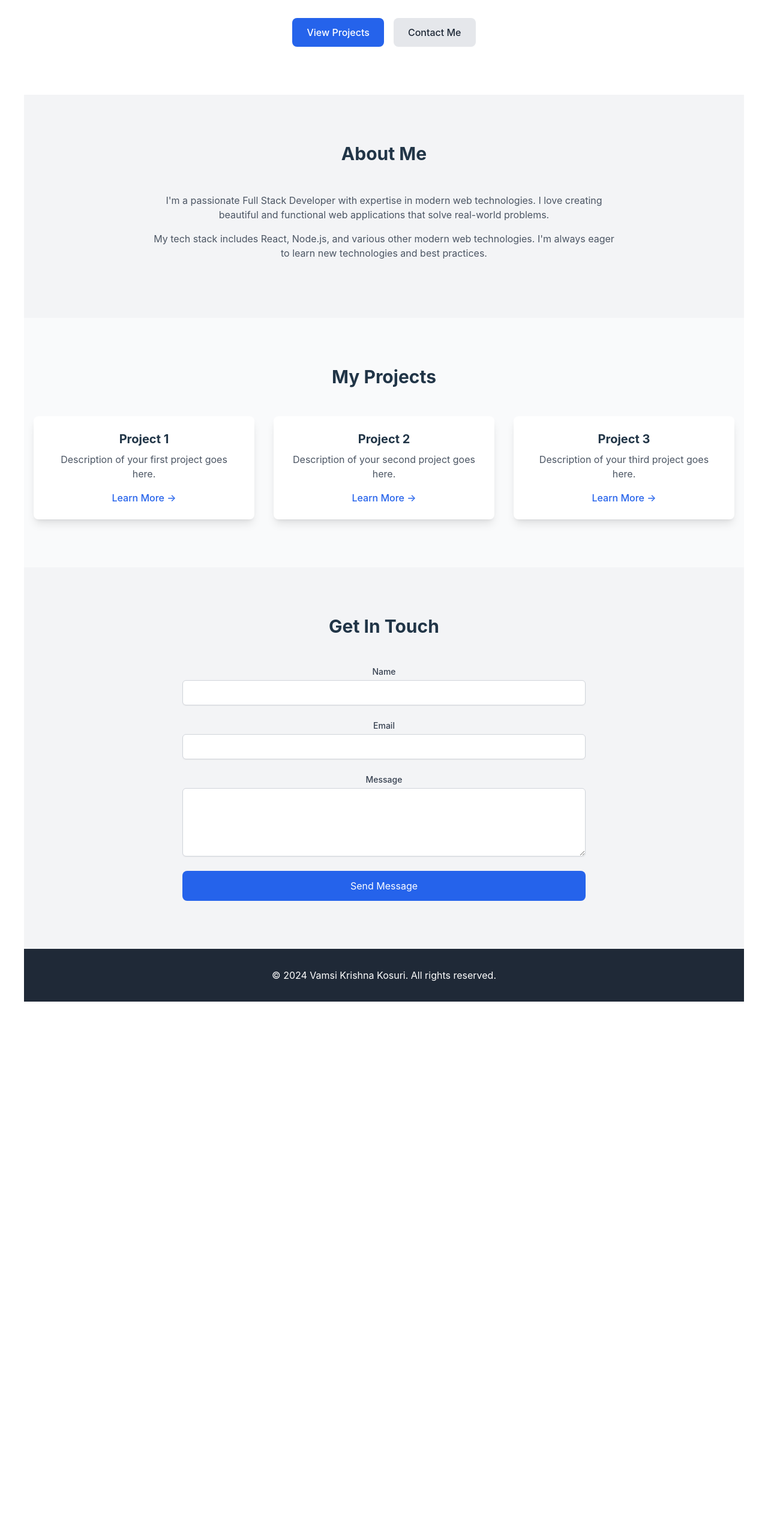
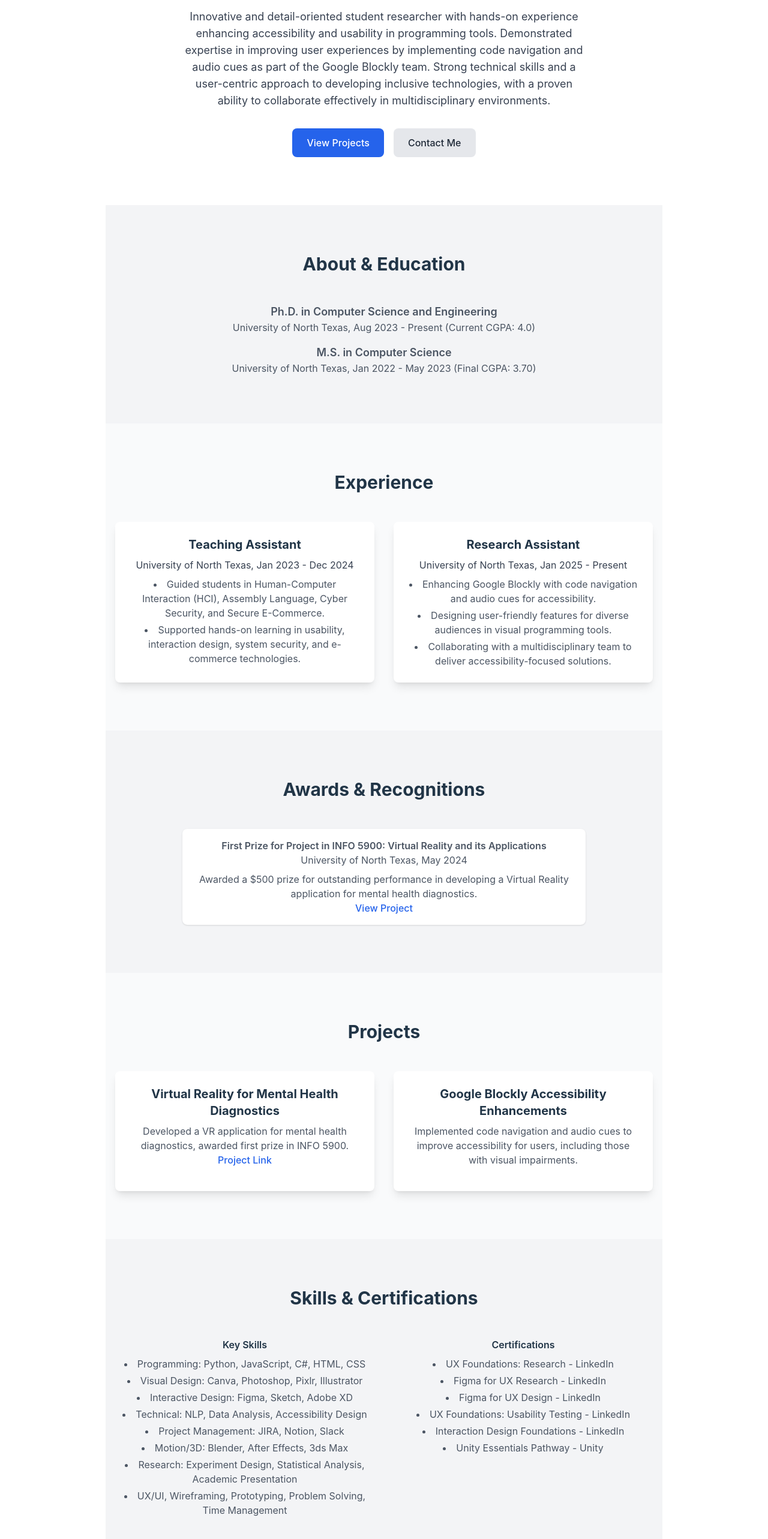
Before and after one commit to vamsikrishnakosuri/-vamsi-portfolio, a React (Vite) app: page / in a window 1280 px wide. Shown: the part 206-2772 px from the top of the page at 60% size. Before the commit the page ends 1908 px from the top, so only its background shows below. Built offline with nearby package versions, Linux system fonts and the light colour scheme.

Commit message:
feat: full portfolio update with resume, experience, skills, and projects

```diff
--- a/src/App.jsx
+++ b/src/App.jsx
@@ -1,5 +1,4 @@
-import { useState } from 'react'
-import './App.css'
+import './App.css';
 
 function App() {
   return (
@@ -9,7 +8,10 @@ function App() {
         <div className="container mx-auto px-4">
           <div className="text-center">
             <h1 className="text-5xl font-bold text-gray-900 mb-4">Vamsi Krishna Kosuri</h1>
-            <p className="text-xl text-gray-600 mb-8">Full Stack Developer</p>
+            <p className="text-xl text-gray-600 mb-4">Ph.D. Student &amp; Research Assistant, University of North Texas</p>
+            <p className="text-lg text-gray-700 max-w-2xl mx-auto mb-8">
+              Innovative and detail-oriented student researcher with hands-on experience enhancing accessibility and usability in programming tools. Demonstrated expertise in improving user experiences by implementing code navigation and audio cues as part of the Google Blockly team. Strong technical skills and a user-centric approach to developing inclusive technologies, with a proven ability to collaborate effectively in multidisciplinary environments.
+            </p>
             <div className="flex justify-center gap-4">
               <a href="#projects" className="bg-blue-600 text-white px-6 py-3 rounded-lg hover:bg-blue-700 transition">View Projects</a>
               <a href="#contact" className="bg-gray-200 text-gray-800 px-6 py-3 rounded-lg hover:bg-gray-300 transition">Contact Me</a>
@@ -18,19 +20,60 @@ function App() {
         </div>
       </section>
 
-      {/* About Section */}
+      {/* About & Education Section */}
       <section id="about" className="py-20">
         <div className="container mx-auto px-4">
-          <h2 className="text-3xl font-bold text-center mb-12">About Me</h2>
-          <div className="max-w-3xl mx-auto text-gray-600">
-            <p className="mb-4">
-              I'm a passionate Full Stack Developer with expertise in modern web technologies.
-              I love creating beautiful and functional web applications that solve real-world problems.
-            </p>
-            <p className="mb-4">
-              My tech stack includes React, Node.js, and various other modern web technologies.
-              I'm always eager to learn new technologies and best practices.
-            </p>
+          <h2 className="text-3xl font-bold text-center mb-12">About & Education</h2>
+          <div className="max-w-3xl mx-auto text-gray-600 space-y-4">
+            <div>
+              <h3 className="font-semibold text-lg">Ph.D. in Computer Science and Engineering</h3>
+              <p>University of North Texas, Aug 2023 - Present (Current CGPA: 4.0)</p>
+            </div>
+            <div>
+              <h3 className="font-semibold text-lg">M.S. in Computer Science</h3>
+              <p>University of North Texas, Jan 2022 - May 2023 (Final CGPA: 3.70)</p>
+            </div>
+          </div>
+        </div>
+      </section>
+
+      {/* Experience Section */}
+      <section id="experience" className="py-20 bg-gray-50">
+        <div className="container mx-auto px-4">
+          <h2 className="text-3xl font-bold text-center mb-12">Experience</h2>
+          <div className="max-w-4xl mx-auto grid md:grid-cols-2 gap-8">
+            <div className="bg-white rounded-lg shadow-lg p-6">
+              <h3 className="font-bold text-xl mb-2">Teaching Assistant</h3>
+              <p className="text-gray-700 mb-2">University of North Texas, Jan 2023 - Dec 2024</p>
+              <ul className="list-disc list-inside text-gray-600 space-y-1">
+                <li>Guided students in Human-Computer Interaction (HCI), Assembly Language, Cyber Security, and Secure E-Commerce.</li>
+                <li>Supported hands-on learning in usability, interaction design, system security, and e-commerce technologies.</li>
+              </ul>
+            </div>
+            <div className="bg-white rounded-lg shadow-lg p-6">
+              <h3 className="font-bold text-xl mb-2">Research Assistant</h3>
+              <p className="text-gray-700 mb-2">University of North Texas, Jan 2025 - Present</p>
+              <ul className="list-disc list-inside text-gray-600 space-y-1">
+                <li>Enhancing Google Blockly with code navigation and audio cues for accessibility.</li>
+                <li>Designing user-friendly features for diverse audiences in visual programming tools.</li>
+                <li>Collaborating with a multidisciplinary team to deliver accessibility-focused solutions.</li>
+              </ul>
+            </div>
+          </div>
+        </div>
+      </section>
+
+      {/* Awards & Recognitions */}
+      <section id="awards" className="py-20">
+        <div className="container mx-auto px-4">
+          <h2 className="text-3xl font-bold text-center mb-12">Awards & Recognitions</h2>
+          <div className="max-w-2xl mx-auto text-gray-600 space-y-4">
+            <div className="bg-white rounded-lg shadow p-4">
+              <h3 className="font-semibold">First Prize for Project in INFO 5900: Virtual Reality and its Applications</h3>
+              <p>University of North Texas, May 2024</p>
+              <p className="mt-2">Awarded a $500 prize for outstanding performance in developing a Virtual Reality application for mental health diagnostics.</p>
+              <a href="https://ssharma.ci.unt.edu/vrgroupprojects2024" target="_blank" rel="noopener noreferrer" className="text-blue-600 hover:underline">View Project</a>
+            </div>
           </div>
         </div>
       </section>
@@ -38,33 +81,73 @@ function App() {
       {/* Projects Section */}
       <section id="projects" className="py-20 bg-gray-50">
         <div className="container mx-auto px-4">
-          <h2 className="text-3xl font-bold text-center mb-12">My Projects</h2>
-          <div className="grid grid-cols-1 md:grid-cols-2 lg:grid-cols-3 gap-8">
-            {/* Project Card 1 */}
-            <div className="bg-white rounded-lg shadow-lg overflow-hidden">
-              <div className="p-6">
-                <h3 className="text-xl font-bold mb-2">Project 1</h3>
-                <p className="text-gray-600 mb-4">Description of your first project goes here.</p>
-                <a href="#" className="text-blue-600 hover:text-blue-800">Learn More →</a>
-              </div>
+          <h2 className="text-3xl font-bold text-center mb-12">Projects</h2>
+          <div className="grid grid-cols-1 md:grid-cols-2 gap-8 max-w-4xl mx-auto">
+            <div className="bg-white rounded-lg shadow-lg p-6">
+              <h3 className="text-xl font-bold mb-2">Virtual Reality for Mental Health Diagnostics</h3>
+              <p className="text-gray-600 mb-4">Developed a VR application for mental health diagnostics, awarded first prize in INFO 5900. <a href="https://ssharma.ci.unt.edu/vrgroupprojects2024" className="text-blue-600 hover:underline" target="_blank" rel="noopener noreferrer">Project Link</a></p>
             </div>
+            <div className="bg-white rounded-lg shadow-lg p-6">
+              <h3 className="text-xl font-bold mb-2">Google Blockly Accessibility Enhancements</h3>
+              <p className="text-gray-600 mb-4">Implemented code navigation and audio cues to improve accessibility for users, including those with visual impairments.</p>
+            </div>
+          </div>
+        </div>
+      </section>
 
-            {/* Project Card 2 */}
-            <div className="bg-white rounded-lg shadow-lg overflow-hidden">
-              <div className="p-6">
-                <h3 className="text-xl font-bold mb-2">Project 2</h3>
-                <p className="text-gray-600 mb-4">Description of your second project goes here.</p>
-                <a href="#" className="text-blue-600 hover:text-blue-800">Learn More →</a>
-              </div>
+      {/* Skills & Certifications */}
+      <section id="skills" className="py-20">
+        <div className="container mx-auto px-4">
+          <h2 className="text-3xl font-bold text-center mb-12">Skills & Certifications</h2>
+          <div className="max-w-4xl mx-auto grid md:grid-cols-2 gap-8">
+            <div>
+              <h3 className="font-semibold mb-2">Key Skills</h3>
+              <ul className="list-disc list-inside text-gray-600 space-y-1">
+                <li>Programming: Python, JavaScript, C#, HTML, CSS</li>
+                <li>Visual Design: Canva, Photoshop, Pixlr, Illustrator</li>
+                <li>Interactive Design: Figma, Sketch, Adobe XD</li>
+                <li>Technical: NLP, Data Analysis, Accessibility Design</li>
+                <li>Project Management: JIRA, Notion, Slack</li>
+                <li>Motion/3D: Blender, After Effects, 3ds Max</li>
+                <li>Research: Experiment Design, Statistical Analysis, Academic Presentation</li>
+                <li>UX/UI, Wireframing, Prototyping, Problem Solving, Time Management</li>
+              </ul>
             </div>
+            <div>
+              <h3 className="font-semibold mb-2">Certifications</h3>
+              <ul className="list-disc list-inside text-gray-600 space-y-1">
+                <li>UX Foundations: Research - LinkedIn</li>
+                <li>Figma for UX Research - LinkedIn</li>
+                <li>Figma for UX Design - LinkedIn</li>
+                <li>UX Foundations: Usability Testing - LinkedIn</li>
+                <li>Interaction Design Foundations - LinkedIn</li>
+                <li>Unity Essentials Pathway - Unity</li>
+              </ul>
+            </div>
+          </div>
+        </div>
+      </section>
 
-            {/* Project Card 3 */}
-            <div className="bg-white rounded-lg shadow-lg overflow-hidden">
-              <div className="p-6">
-                <h3 className="text-xl font-bold mb-2">Project 3</h3>
-                <p className="text-gray-600 mb-4">Description of your third project goes here.</p>
-                <a href="#" className="text-blue-600 hover:text-blue-800">Learn More →</a>
-              </div>
+      {/* Languages & Interests */}
+      <section id="languages" className="py-20 bg-gray-50">
+        <div className="container mx-auto px-4">
+          <h2 className="text-3xl font-bold text-center mb-12">Languages & Interests</h2>
+          <div className="max-w-4xl mx-auto grid md:grid-cols-2 gap-8">
+            <div>
+              <h3 className="font-semibold mb-2">Languages</h3>
+              <ul className="list-disc list-inside text-gray-600 space-y-1">
+                <li>English: Fluent (Read, Write, Speak)</li>
+                <li>Telugu: Native (Read, Write, Speak)</li>
+                <li>Hindi: Proficient in Speaking and Reading</li>
+              </ul>
+            </div>
+            <div>
+              <h3 className="font-semibold mb-2">Hobbies & Interests</h3>
+              <ul className="list-disc list-inside text-gray-600 space-y-1">
+                <li>Drawing: Passionate about creating visual art, exploring different mediums and techniques.</li>
+                <li>In-Depth Research: Enthusiastic about delving deep into topics and gaining comprehensive understanding.</li>
+                <li>Cooking: Enjoy experimenting with new recipes and cuisines.</li>
+              </ul>
             </div>
           </div>
         </div>
@@ -118,7 +201,7 @@ function App() {
         </div>
       </footer>
     </div>
-  )
+  );
 }
 
-export default App
+export default App;
```
